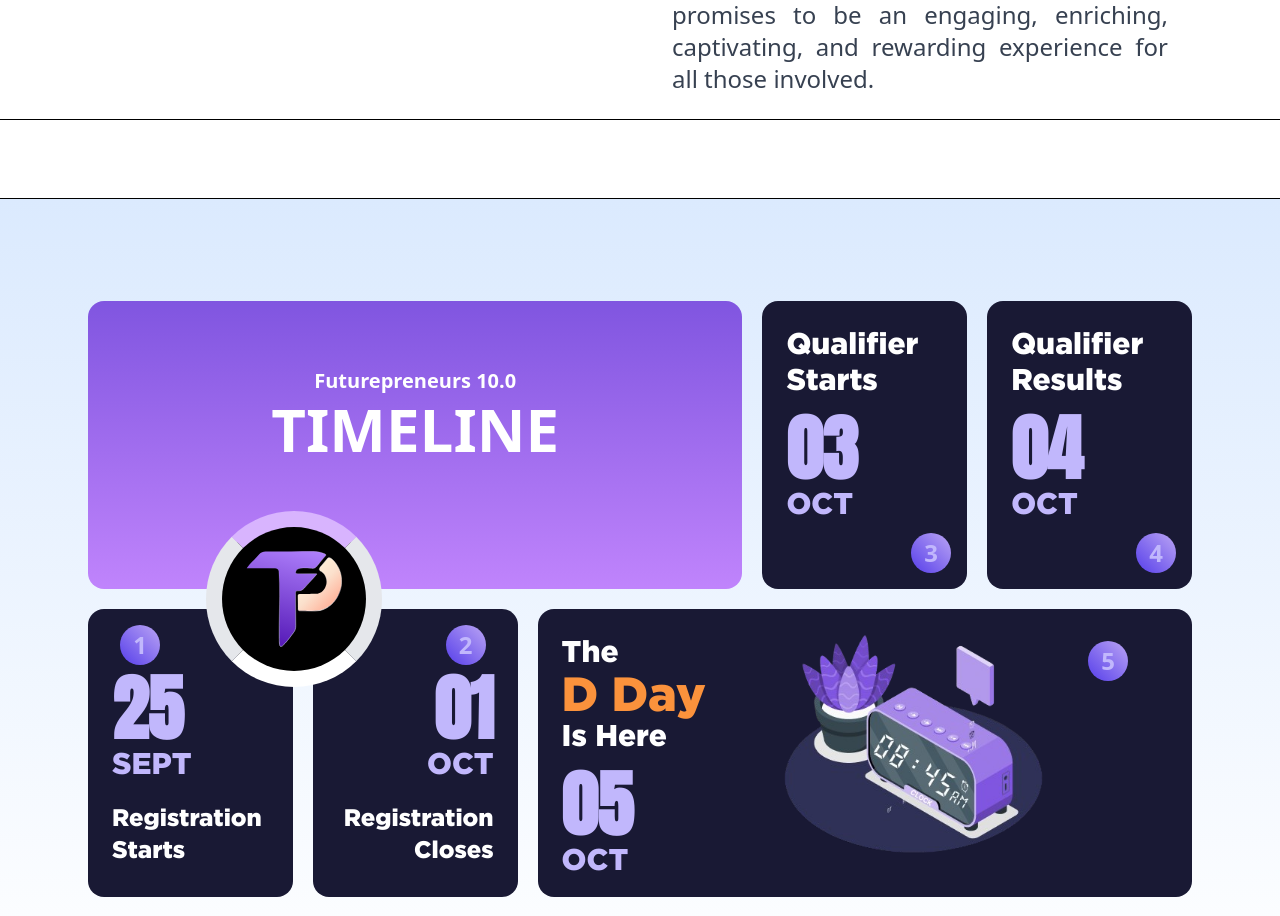
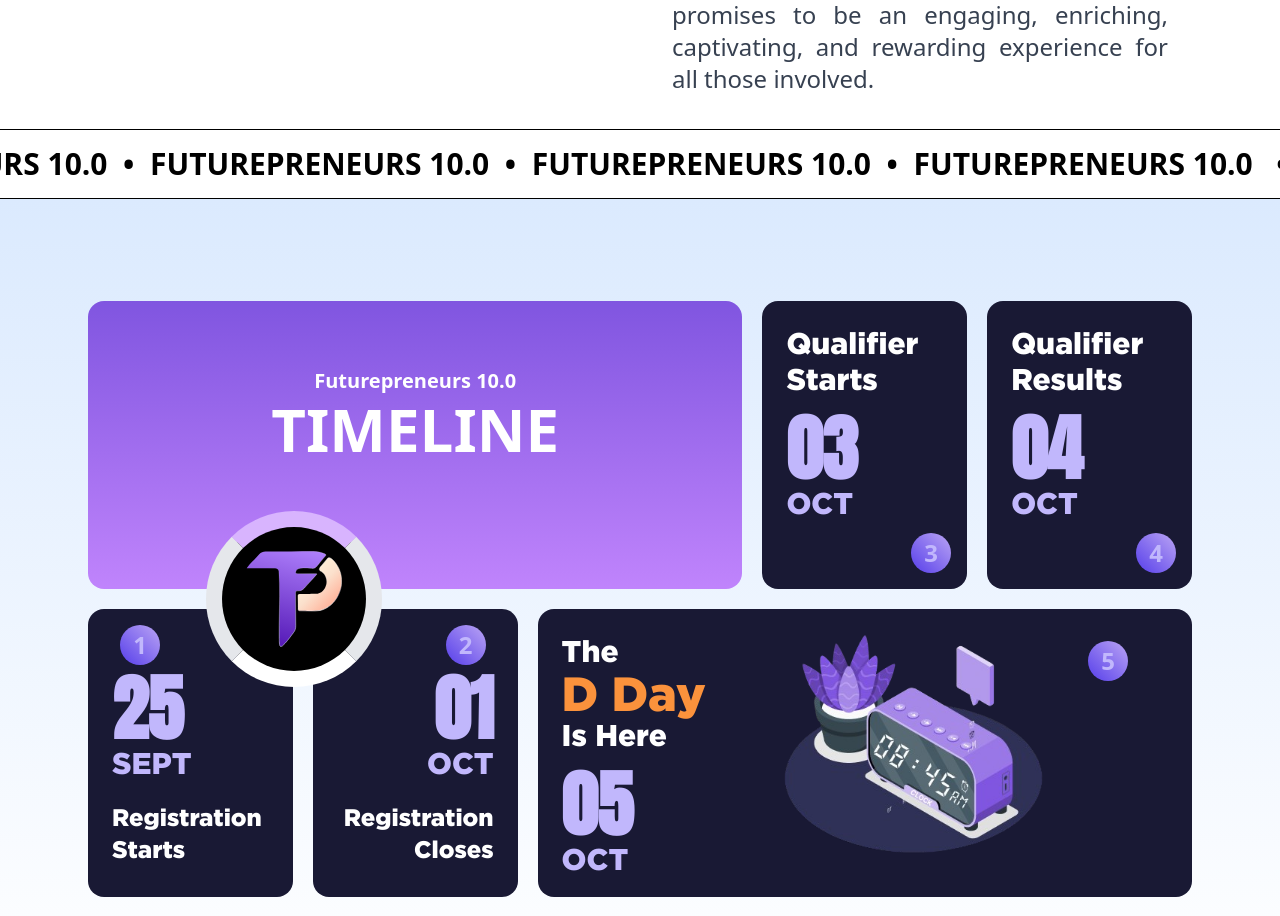
Before and after one commit to sawaraunakk31/FuturePreneurs-24, a Next.js app: page / in a window 1280 px wide. Shown: the part 1561-2477 px from the top of the page. Built offline with nearby package versions, Linux system fonts and the light colour scheme; no server answers; a web font is replaced by a local one.

Commit message:
marquee sorted

```diff
--- a/components/landingPage/infoSection.jsx
+++ b/components/landingPage/infoSection.jsx
@@ -1,41 +1,53 @@
-'use client';
+"use client";
 
-import React from 'react';
-import Image from 'next/image';
-import logoFP from '@/assests/assests/fp logo _ about us(4X).png';
+import React from "react";
+import Image from "next/image";
+import logoFP from "@/assests/assests/fp logo _ about us(4X).png";
+import Marq from "./marquee";
 
 export default function InfoSection() {
   return (
     <div className="flex flex-col min-h-screen bg-white p-10 md:p-20 font-sans relative">
       <div className="flex-grow flex flex-col justify-center items-center text-center mb-8">
         <h2 className="text-xl md:text-4xl mb-2 text-gray-700">THE ULTIMATE</h2>
-        <h1 className="text-3xl md:text-7xl font-bold mb-6 text-black">Business Simulation Game</h1>
+        <h1 className="text-3xl md:text-7xl font-bold mb-6 text-black">
+          Business Simulation Game
+        </h1>
       </div>
 
       <div className="flex flex-col md:flex-row items-center justify-center max-w-8xl mx-auto flex-grow px-4 md:px-8">
-
         <div className="w-full md:w-1/2 mb-8 md:mb-0 flex justify-center">
-          <Image src={logoFP} alt="FuturePreneurs Logo" width={500} height={570}  className="max-w-full h-auto" />
+          <Image
+            src={logoFP}
+            alt="FuturePreneurs Logo"
+            width={500}
+            height={570}
+            className="max-w-full h-auto"
+          />
         </div>
         <div className="w-full md:w-1/2 text-center md:text-left md:pl-8">
           <p className="text-lg md:text-2xl mb-6 text-gray-700 pb-7 md:pb-0 text-justify">
-          Propelled by the passion and hard work of E-Cell, VIT, we are elated to bring you the 10<sup>th</sup> edition of Futurepreneurs, the flagship event of E-Cell, VIT, which reflects its dedication to promoting innovation and entrepreneurship. This event is designed to offer to all contestants a hands-on experience with business simulations. Participants will face challenging scenarios designed to test their management and decision-making abilities.
-
+            Propelled by the passion and hard work of E-Cell, VIT, we are elated
+            to bring you the 10<sup>th</sup> edition of Futurepreneurs, the
+            flagship event of E-Cell, VIT, which reflects its dedication to
+            promoting innovation and entrepreneurship. This event is designed to
+            offer to all contestants a hands-on experience with business
+            simulations. Participants will face challenging scenarios designed
+            to test their management and decision-making abilities.
           </p>
           <p className="text-lg md:text-2xl mb-6 text-gray-700 pb-7 md:pb-0 text-justify">
-          Every contestant is bound to leave the event better equipped to tackle real-world problems and make informed business decisions in the future. Futurepreneurs 10.0 promises to be an engaging, enriching, captivating, and rewarding experience for all those involved.
-
+            Every contestant is bound to leave the event better equipped to
+            tackle real-world problems and make informed business decisions in
+            the future. Futurepreneurs 10.0 promises to be an engaging,
+            enriching, captivating, and rewarding experience for all those
+            involved.
           </p>
         </div>
       </div>
 
-      {/* Marquee Section */}
-      <div className="marquee-container overflow-hidden bg-white absolute bottom-0 left-0 w-full border-t border-b border-black border-25px z-40">
-        <div className="marquee text-black text-lg md:text-2xl font-bold py-4">
-          <div className="marquee-content">
-            {/* Duplicating enough to ensure no gap */}
-            <p>FUTUREPRENEURS 10.0 • WE BREED BUSINESS • FUTUREPRENEURS 10.0 • WE BREED BUSINESS • FUTUREPRENEURS 10.0 • WE BREED BUSINESS • FUTUREPRENEURS 10.0 • WE BREED BUSINESS •</p>
-          </div>
+      <div className=" overflow-hidden bg-white absolute bottom-0 left-0 w-full border-t border-b border-black border-25px z-4">
+        <div className=" text-black md:text-2xl font-bold py-4">
+          <Marq />
         </div>
       </div>
 
--- /dev/null
+++ b/components/landingPage/marquee.jsx
@@ -0,0 +1,24 @@
+import Marquee from "react-fast-marquee";
+const Marq = () => {
+  return (
+    <div className="">
+      <Marquee speed={100} className="bg-white overflow-hidden">
+        <div className="flex gap-10 bg-white text-black justify-around font-bold text-lg md:text-3xl leading-normal select-none">
+          &nbsp;
+          •
+          &nbsp;FUTUREPRENEURS 10.0&nbsp;
+          •
+          &nbsp;FUTUREPRENEURS 10.0&nbsp;
+          •
+          &nbsp;FUTUREPRENEURS 10.0&nbsp;
+          •
+          &nbsp;FUTUREPRENEURS 10.0&nbsp;
+          •
+          &nbsp;FUTUREPRENEURS 10.0&nbsp;
+        </div>
+      </Marquee>
+    </div>
+  );
+};
+
+export default Marq;
--- a/package.json
+++ b/package.json
@@ -25,6 +25,7 @@
     "next-auth": "^4.24.7",
     "react": "^18",
     "react-dom": "^18",
+    "react-fast-marquee": "^1.6.5",
     "react-hot-toast": "^2.4.1",
     "react-icons": "^5.3.0",
     "react-intersection-observer": "^9.13.1",
```
